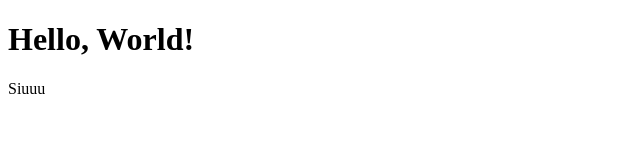
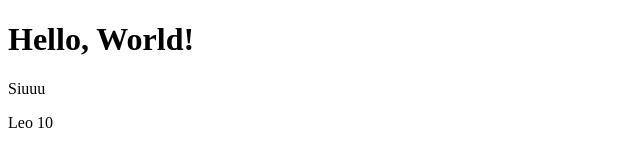
Before and after one commit to gitlearn1100/git-test, a plain HTML site: page index.html in a window 1280 px wide. Shown: the full height of the page, 0-640 px from the left. Drawn offline with Linux system fonts and the light colour scheme.

Commit message:
Added leo 10 (#2)

```diff
--- a/index.html
+++ b/index.html
@@ -13,5 +13,7 @@
         <p>Siuuu</p>
 
     </div>
+
+    <div><p> Leo 10 </p></div>
 </body>
 </html>
```
